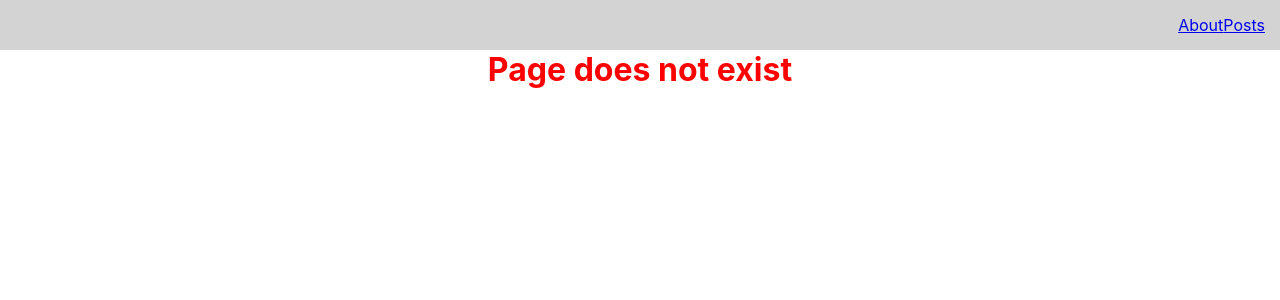
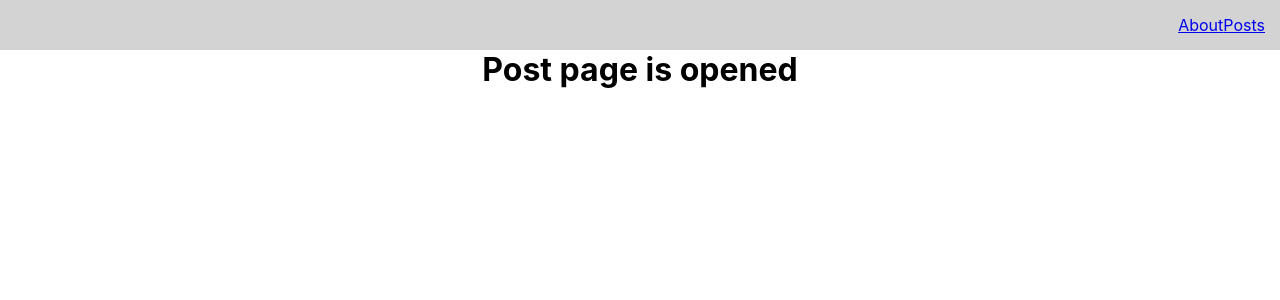
Before and after one commit to e1ing/todo-js, a React (Create React App) app: page /posts/1 in a window 1280 px wide. Before the commit this address led to /error. Shown: the top 300 px of the page. Built offline with nearby package versions, Linux system fonts and the light colour scheme.

Commit message:
Routing refactored to v6

```diff
--- a/src/App.jsx
+++ b/src/App.jsx
@@ -6,7 +6,6 @@ import { AppRouter } from "./components/AppRouter";
 export const App = () => {
   return (
     <BrowserRouter>
-      <Navbar />
       <AppRouter />
     </BrowserRouter>
   );
--- a/src/components/AppRouter.jsx
+++ b/src/components/AppRouter.jsx
@@ -1,17 +1,24 @@
 import React from "react";
-import { Route, Routes, Navigate } from "react-router-dom";
+import { Route, Routes, Navigate, useParams } from "react-router-dom";
 import { About } from "../pages/About";
 import { Posts } from "../pages/Posts";
+import { PostIdPage } from "../pages/PostIdPage";
 import { Error } from "../pages/Error";
+import { Navbar } from "./UI/navbar/Navbar";
 
 export const AppRouter = () => {
+  const { id } = useParams();
   return (
     <Routes>
-      <Route path="/about" element={<About />} />
-      <Route path="/posts" element={<Posts />} />
-      <Route path="/error" element={<Error />} />
-      <Route path="/" element={<Navigate to="/posts" replace />} />
-      <Route path="*" element={<Navigate to="/error" replace />} />
+      <Route path="/" element={<Navbar />}>
+        <Route path="/" element={<Navigate to="posts" replace />}/>
+        <Route path="posts" element={<Posts />} />
+        <Route path="posts/:id" element={<PostIdPage />} />
+        <Route path="about" element={<About />} />
+        <Route path="error" element={<Error />} />
+      </Route>
     </Routes>
   );
 };
+
+//<Route path="*" element={<Navigate to="/error" replace />} />
--- a/src/components/PostItem.jsx
+++ b/src/components/PostItem.jsx
@@ -1,22 +1,24 @@
-import React from 'react';
-import '../styles/App.css';
-import { MyButton } from './UI/button/MyButton';
+import React from "react";
+import "../styles/App.css";
+import { MyButton } from "./UI/button/MyButton";
+import { useNavigate, Link, Navigate, Router } from "react-router-dom";
 
 export const PostItem = (props) => {
-
+  const navigate = useNavigate();
   return (
     <div className="post">
       <div className="post__content">
-                <strong>{props.number}. {props.post.title}</strong>
-                <div>
-                    {props.post.body}
-                </div>
+        <strong>
+          {props.number}. {props.post.title}
+        </strong>
+        <div>{props.post.body}</div>
       </div>
       <div className="post__btns">
-                <MyButton onClick={() => props.remove(props.post)}>
-                    Delete
-                </MyButton>
+        <Link to={`/posts/${props.post.id}`} />
+        <MyButton onClick={() => navigate(`${props.post.id}`)}>Open</MyButton>
+        <Link />
+        <MyButton onClick={() => props.remove(props.post)}>Delete</MyButton>
       </div>
     </div>
   );
-}
+};
--- a/src/components/UI/navbar/Navbar.jsx
+++ b/src/components/UI/navbar/Navbar.jsx
@@ -1,14 +1,17 @@
 import React from "react";
 import classes from "./Navbar.module.css";
-import {Link} from "react-router-dom";
+import { NavLink, Outlet} from "react-router-dom";
 
 export const Navbar = () => {
   return (
-    <div className={classes.navbar}>
-      <div className={classes.navbar__links}>
-        <Link to="/about">About</Link>
-        <Link to="/posts">Posts</Link>
+    <>
+      <div className={classes.navbar}>
+        <div className={classes.navbar__links}>
+          <NavLink to="/about">About</NavLink>
+          <NavLink to="/posts">Posts</NavLink>
+        </div>
       </div>
-    </div>
+      <Outlet />
+    </>
   );
 };
--- a/src/components/UI/pagination/Pagination.jsx
+++ b/src/components/UI/pagination/Pagination.jsx
@@ -1,9 +1,8 @@
-import React from 'react';
+import React from "react";
 import { getPagesArray } from "../../../utils/pages";
 
 export const Pagination = ({ totalPages, page, changePage }) => {
   let pagesArray = getPagesArray(totalPages);
-  console.log("Here" , pagesArray);
 
   return (
     <div className="page__wrapper">
--- /dev/null
+++ b/src/pages/PostIdPage.jsx
@@ -0,0 +1,16 @@
+import React from 'react';
+import { useParams } from 'react-router-dom';
+
+
+export const PostIdPage = (props) => {
+
+   const {id} = useParams();
+
+   return (
+      <div>
+         <h1>
+            Post page is opened
+         </h1>
+      </div>
+      );
+   }
--- a/src/styles/App.css
+++ b/src/styles/App.css
@@ -21,6 +21,10 @@
   margin-top: 15px;
   justify-content: space-between;
   align-items: center;
+}
+
+.post__btns{
+  display: flex;
 }
 
 .post-enter {
```
Lines whose indentation alone changed are shown as unchanged.
